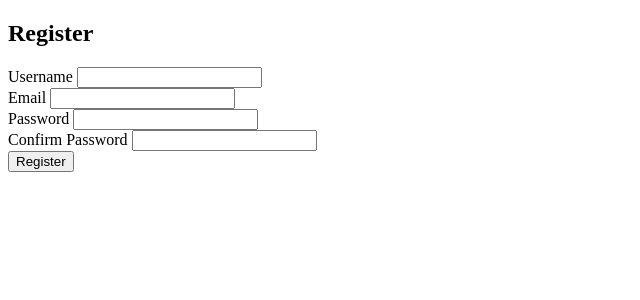
After one commit to Pengw0in/Diet-Tracking, a Flask app: template templates/register.html in a window 1280 px wide. The commit adds this page. Shown: the top 300 px of the page, without its empty margins (0-640 px from the left). Run offline with Flask 3, Linux system fonts and the light colour scheme; the template is opened without the code that fills it: values that come from a table or form of the project are taken from there, others are empty.

Commit message:
Add registration and home page templates with form handling and flash messages

```diff
--- a/app.py
+++ b/app.py
@@ -2,14 +2,23 @@ from flask import Flask, render_template, request, redirect, url_for, flash
 from flask_sqlalchemy import SQLAlchemy
 from flask_bcrypt import Bcrypt
 from flask_login import LoginManager, UserMixin, login_user, login_required, logout_user
+from forms import RegistrationForm, LoginForm
+from forms import HomeForm
+
 
 app = Flask(__name__)
 app.config['SECRET_KEY'] = 'your-secret-key'  # Use a strong, random key in production
 app.config['SQLALCHEMY_DATABASE_URI'] = 'sqlite:///site.db'  # SQLite for development
+
 db = SQLAlchemy(app)
 bcrypt = Bcrypt(app)
 login_manager = LoginManager(app)
 login_manager.login_view = 'login'  # Redirect users to login page if not logged in
+
+# Define user_loader
+@login_manager.user_loader
+def load_user(user_id):
+    return User.query.get(int(user_id))
 
 # User model
 class User(UserMixin, db.Model):
@@ -29,9 +38,13 @@ with app.app_context():
     db.create_all()
 
 # Routes
-@app.route('/')
+@app.route('/', methods=['GET', 'POST'])
 def home():
-    return render_template('home.html')
+    form = HomeForm()  # Ensure HomeForm is properly imported
+    if form.validate_on_submit():
+        flash('Form submitted successfully!', 'success')
+        return redirect(url_for('home'))  # Redirect after POST to avoid re-submission
+    return render_template('home.html', form=form)
 
 @app.route('/register', methods=['GET', 'POST'])
 def register():
@@ -55,7 +68,7 @@ def login():
             flash('Login successful!', 'success')
             return redirect(url_for('home'))
         else:
-            flash('Login failed. Check your email and password.', 'danger')
+            flash('Login unsuccessful. Please check email and password', 'danger')
     return render_template('login.html', form=form)
 
 @app.route('/diet-log')
@@ -64,5 +77,11 @@ def diet_log():
     logs = DietLog.query.all()
     return render_template('diet_log.html', logs=logs)
 
+@app.route('/logout')
+def logout():
+    logout_user()  # This will log out the user
+    flash('You have been logged out.', 'info')
+    return redirect(url_for('home'))
+
 if __name__ == '__main__':
     app.run(debug=True)
--- a/forms.py
+++ b/forms.py
@@ -1,6 +1,6 @@
 from flask_wtf import FlaskForm
-from wtforms import StringField, PasswordField
-from wtforms.validators import DataRequired, Email, Length, EqualTo
+from wtforms import StringField, PasswordField, SubmitField
+from wtforms.validators import DataRequired, Length, Email, EqualTo
 
 class RegistrationForm(FlaskForm):
     username = StringField('Username', validators=[DataRequired(), Length(min=2, max=20)])
@@ -11,3 +11,7 @@ class RegistrationForm(FlaskForm):
 class LoginForm(FlaskForm):
     email = StringField('Email', validators=[DataRequired(), Email()])
     password = PasswordField('Password', validators=[DataRequired()])
+
+class HomeForm(FlaskForm):
+    email = StringField('Email', validators=[DataRequired()])
+    submit = SubmitField('Submit')
--- /dev/null
+++ b/templates/register.html
@@ -0,0 +1,44 @@
+<!DOCTYPE html>
+<html lang="en">
+<head>
+    <meta charset="UTF-8">
+    <title>Register</title>
+</head>
+<body>
+    <h2>Register</h2>
+    <form method="POST" action="{{ url_for('register') }}">
+        {{ form.hidden_tag() }}
+        <div>
+            {{ form.username.label }}
+            {{ form.username(size=20) }}
+            {% for error in form.username.errors %}
+                <p style="color: red;">{{ error }}</p>
+            {% endfor %}
+        </div>
+        <div>
+            {{ form.email.label }}
+            {{ form.email(size=20) }}
+            {% for error in form.email.errors %}
+                <p style="color: red;">{{ error }}</p>
+            {% endfor %}
+        </div>
+        <div>
+            {{ form.password.label }}
+            {{ form.password(size=20) }}
+            {% for error in form.password.errors %}
+                <p style="color: red;">{{ error }}</p>
+            {% endfor %}
+        </div>
+        <div>
+            {{ form.confirm_password.label }}
+            {{ form.confirm_password(size=20) }}
+            {% for error in form.confirm_password.errors %}
+                <p style="color: red;">{{ error }}</p>
+            {% endfor %}
+        </div>
+        <div>
+            <button type="submit">Register</button>
+        </div>
+    </form>
+</body>
+</html>
```
Also changed, not shown: templates/base.html (added, +9 -0 lines), templates/home.html (+23 -5 lines), instance/site.db (added).
